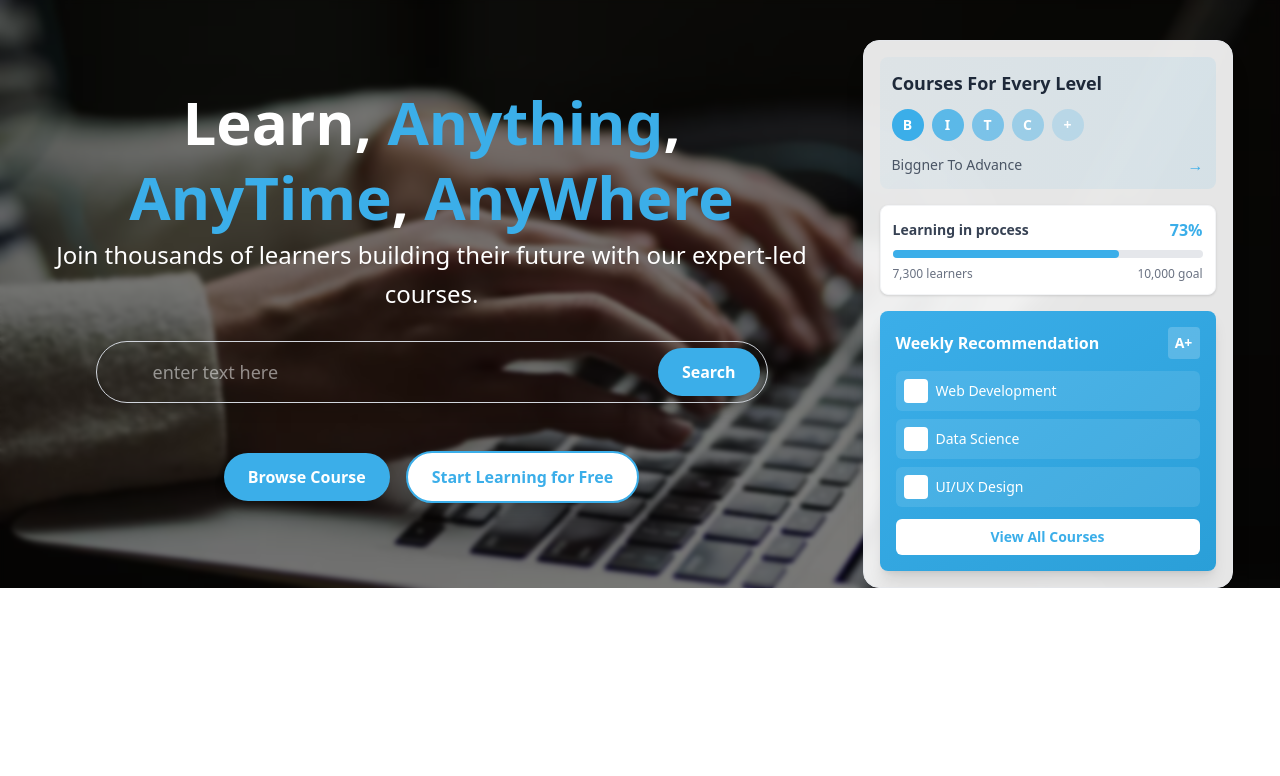
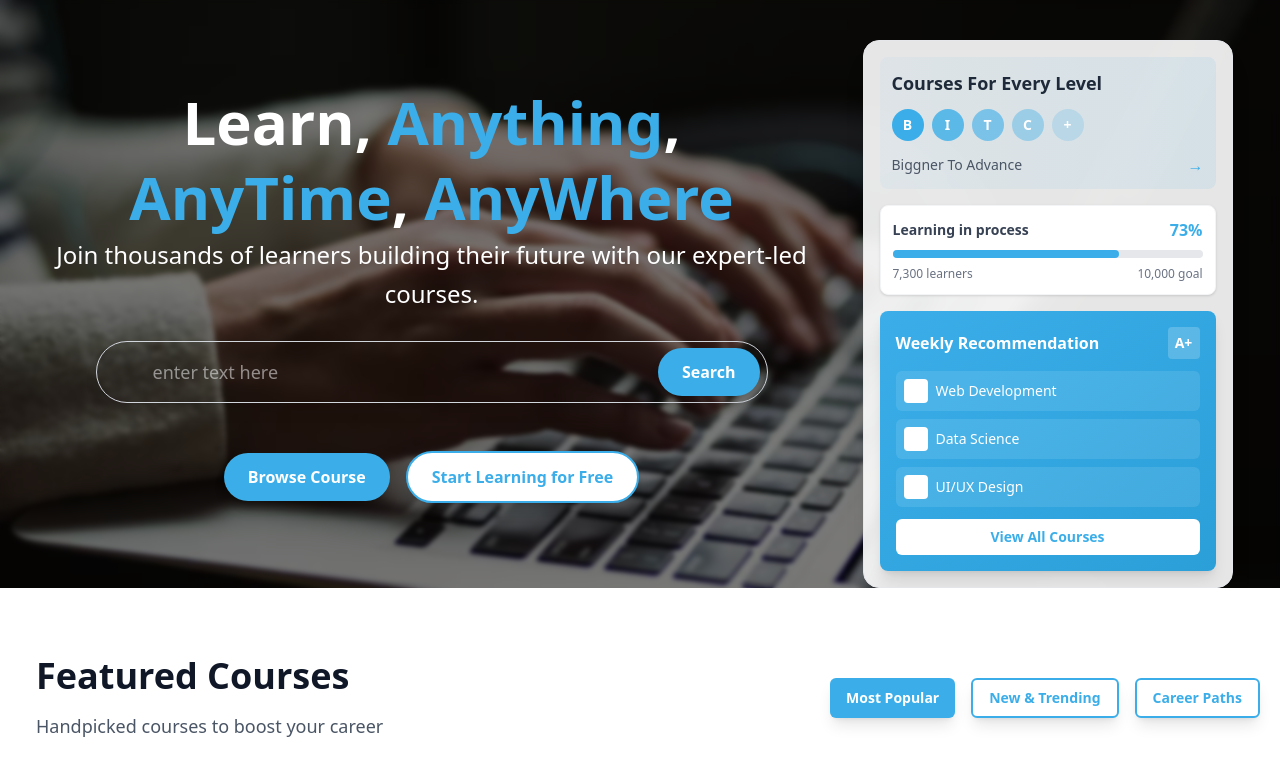
Before and after one commit to SadiaAfridi663/codersCamp, a React (Vite) app: page / in a window 1280 px wide. Shown: the top 776 px of the page. Built offline with nearby package versions, Linux system fonts and the light colour scheme.

Commit message:
featured courses section

```diff
--- /dev/null
+++ b/src/Component/Home/FeaturedCourses.jsx
@@ -0,0 +1,43 @@
+import React from "react";
+import Button from "../Home/UI/Button";
+
+export default function FeaturedCourses() {
+  return (
+    <div className="md:flex justify-between items-center space-x-4 mb-8 p-5">
+      <div className="max-w-7xl  py-12 px-4">
+        {/* Title and Subtitle */}
+        <div className="sm:text-center md:text-left mb-8">
+          <h1 className="text-3xl lg:text-4xl font-bold text-gray-900 mb-4">
+            Featured Courses
+          </h1>
+          <p className="text-lg text-gray-600">
+            Handpicked courses to boost your career
+          </p>
+        </div>
+      </div>
+      {/* Filter Buttons */}
+      <div>
+      <div className="flex justify-center space-x-4 mb-8">
+        <Button
+          text="Most Popular"
+          variant="square"
+          size="sm"
+          onClick={() => console.log("Most Popular clicked")}
+        />
+        <Button
+          text="New & Trending"
+          variant="squareOutline"
+          size="sm"
+          onClick={() => console.log("New & Trending clicked")}
+        />
+        <Button
+          text="Career Paths"
+          variant="squareOutline"
+          size="sm"
+          onClick={() => console.log("Career Paths clicked")}
+        />
+      </div>
+      </div>
+    </div>
+  );
+}
--- a/src/Component/Home/UI/Button.jsx
+++ b/src/Component/Home/UI/Button.jsx
@@ -15,6 +15,8 @@ export default function Button({
   const variants = {
     primary: "bg-primary hover:bg-primary-dark text-white",
     outline: "bg-white hover:bg-gray-50 text-primary border-2 border-primary",
+    square: "bg-primary hover:bg-primary-dark text-white rounded-md",
+    squareOutline:"bg-white hover:bg-gray-50 text-primary border-2 border-primary rounded-md",
   };
 
   // Size styles
--- a/src/Pages/Home.jsx
+++ b/src/Pages/Home.jsx
@@ -1,5 +1,6 @@
 import React from 'react'
 import HomeHero from "../Component/Home/HomeHero"
+import FeaturedCourses from '../Component/Home/FeaturedCourses'
 
 
 export default function Home() {
@@ -8,12 +9,8 @@ export default function Home() {
       < HomeHero
       title="<span class='text-white'>Learn</span><span class='text-white'>,</span> <span class='text-primary'>Anything</span><span class='text-white'>,</span> <span class='text-primary'>AnyTime</span><span class='text-white'>,</span> <span class='text-primary'>AnyWhere</span>"
       SubTitle="Join thousands of learners building their future with our expert-led courses."
-      heroimage="../assets/hero.avif"
-
-
-
-
-      />
+      heroimage="../assets/hero.avif"/>
+      <FeaturedCourses />
 
     </div>
   )
```
